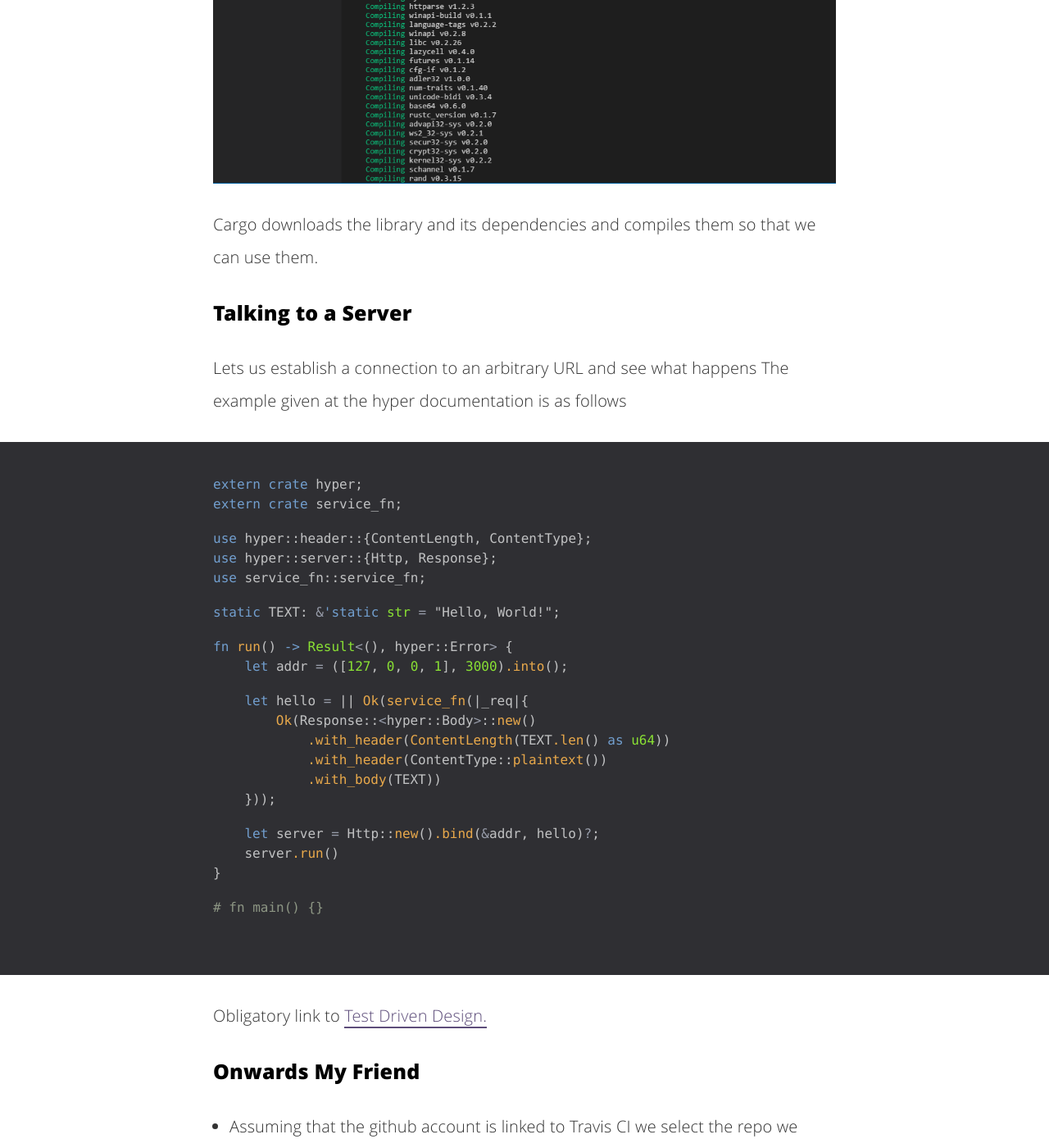
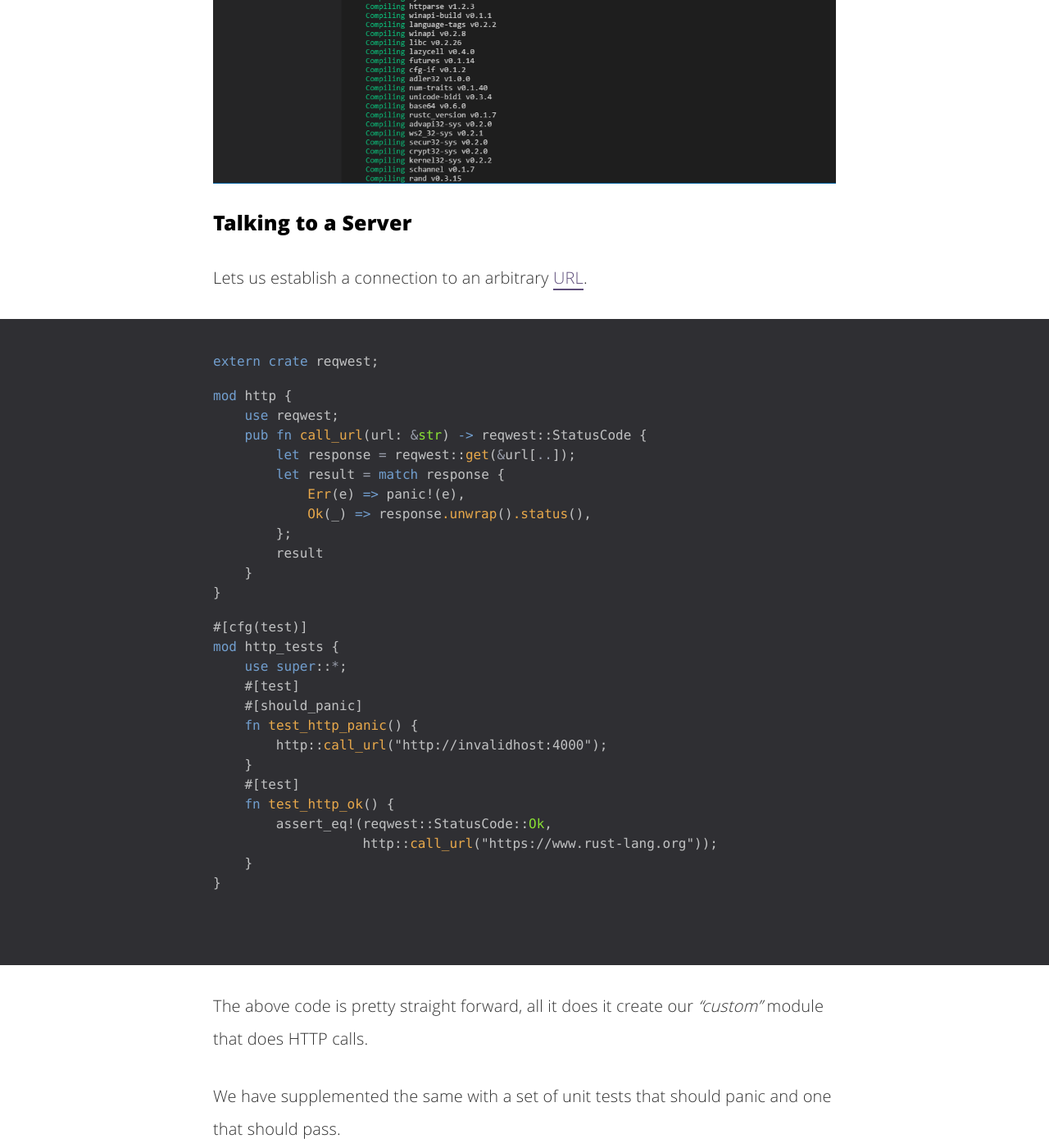
Before and after one commit to DeltaManiac/blog, a Jekyll site: the page built from _posts/2017-07-05-Rusty-CMIS-Part-III.md, in a window 1280 px wide and 1400 px high, scrolled down 2904 px. Shown: the whole window at 82% size. Built offline with Jekyll 4.4.1, drawn with Linux system fonts in a browser that asks for light colours; comment, search, counter and statistics services are not loaded; some of the changed text lies outside the part shown.

Commit message:
Draft--cont

```diff
--- a/_posts/2017-07-05-Rusty-CMIS-Part-III.md
+++ b/_posts/2017-07-05-Rusty-CMIS-Part-III.md
@@ -53,48 +53,63 @@ reqwest = "0.7.1"
 ~~~
 { :.language-toml}
 
-Building out application downloads the carte and its dependencies, then compile them so that we can use it in our application.
+Building out the application now downloads the crate and its dependencies, then compiles them to be used in our application.
 
 
 <img src="{{"../assets/img/rusty_cmis/iii/reqwest_build.png"}}"/>
 
-Cargo downloads the library and its dependencies and compiles them so that we can use them.
-
 
 ### Talking to a Server
 
-Lets us establish a connection to an arbitrary URL and see what happens
-The example given at the hyper documentation is as follows
+Lets us establish a connection to an arbitrary <a href="https://www.rust-lang.org">URL</a>.
 
 ~~~
-extern crate hyper;
-extern crate service_fn;
+extern crate reqwest;
 
-use hyper::header::{ContentLength, ContentType};
-use hyper::server::{Http, Response};
-use service_fn::service_fn;
-
-static TEXT: &'static str = "Hello, World!";
-
-fn run() -> Result<(), hyper::Error> {
-    let addr = ([127, 0, 0, 1], 3000).into();
-
-    let hello = || Ok(service_fn(|_req|{
-        Ok(Response::<hyper::Body>::new()
-            .with_header(ContentLength(TEXT.len() as u64))
-            .with_header(ContentType::plaintext())
-            .with_body(TEXT))
-    }));
-
-    let server = Http::new().bind(&addr, hello)?;
-    server.run()
+mod http {
+    use reqwest;
+    pub fn call_url(url: &str) -> reqwest::StatusCode {
+        let response = reqwest::get(&url[..]);
+        let result = match response {
+            Err(e) => panic!(e),
+            Ok(_) => response.unwrap().status(),
+        };
+        result
+    }
 }
 
-# fn main() {}
+#[cfg(test)]
+mod http_tests {
+    use super::*;
+    #[test]
+    #[should_panic]
+    fn test_http_panic() {
+        http::call_url("http://invalidhost:4000");
+    }
+    #[test]
+    fn test_http_ok() {
+        assert_eq!(reqwest::StatusCode::Ok,
+                   http::call_url("https://www.rust-lang.org"));
+    }
+}
+
 ~~~
 {: .language-rust}
 
-Obligatory link to <a href="https://en.wikipedia.org/wiki/Test-driven_development">Test Driven Design.</a>
+The above code is pretty straight forward, all it does it create our *"custom"* module that does HTTP calls.
+
+We have supplemented the same with a set of unit tests that should panic and one that should pass.
+
+<img src="{{"../assets/img/rusty_cmis/iii/reqwest_basic.png"}}"/>
+
+### Parsing a JSON Response
+
+The defacto crate used by most rustacean for json manipulation is the <a href="https://serde.rs/">serde_json crate</a>, luckily for us this crate is used in the reqwest crate that we already imported.
+
+Lets try an http request to a publicly available user list <a href="https://jsonplaceholder.typicode.com/users">service</a>. The *users* endpoint of this service is supposed retunr a total of 10 users as a json body.
+
+Lets create another method that does a url invocation and returns the parsed json object.
+
 
 
 ### Onwards My Friend
@@ -116,7 +131,6 @@ script:
   - cargo test --verbose --all
 ~~~
 {: .language-yml}
-
 * Refresh the Travis CI page and if everything is configured properly you'll be greated with the expected red color text and failure.
 
 <img src="{{"../assets/img/rusty_cmis/ii/travis_test_fail.png"}}"/>
```
Also changed, not shown: assets/img/rusty_cmis/iii/hyper_build.png (added), assets/img/rusty_cmis/iii/reqwest_basic.png (added).
